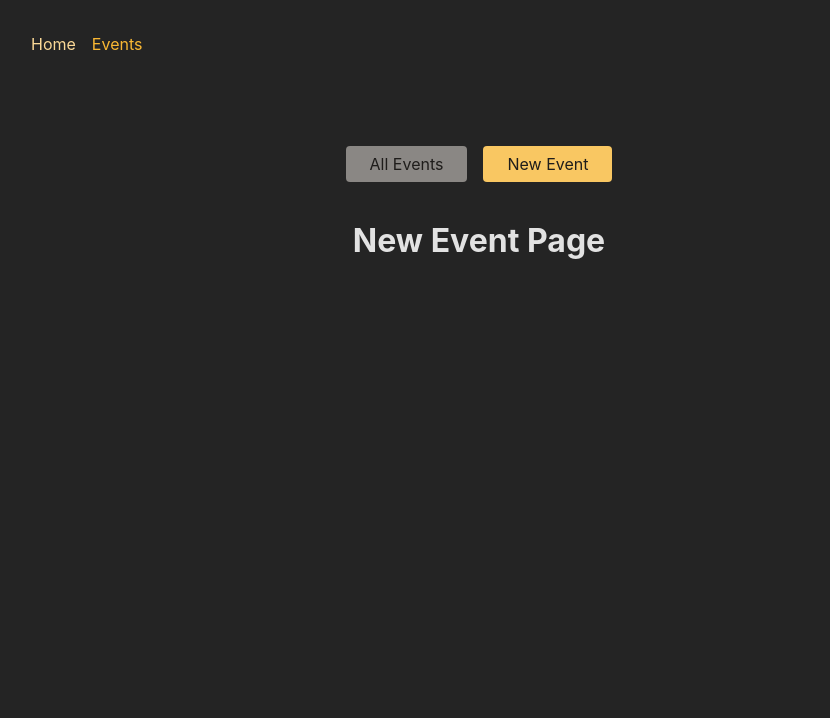
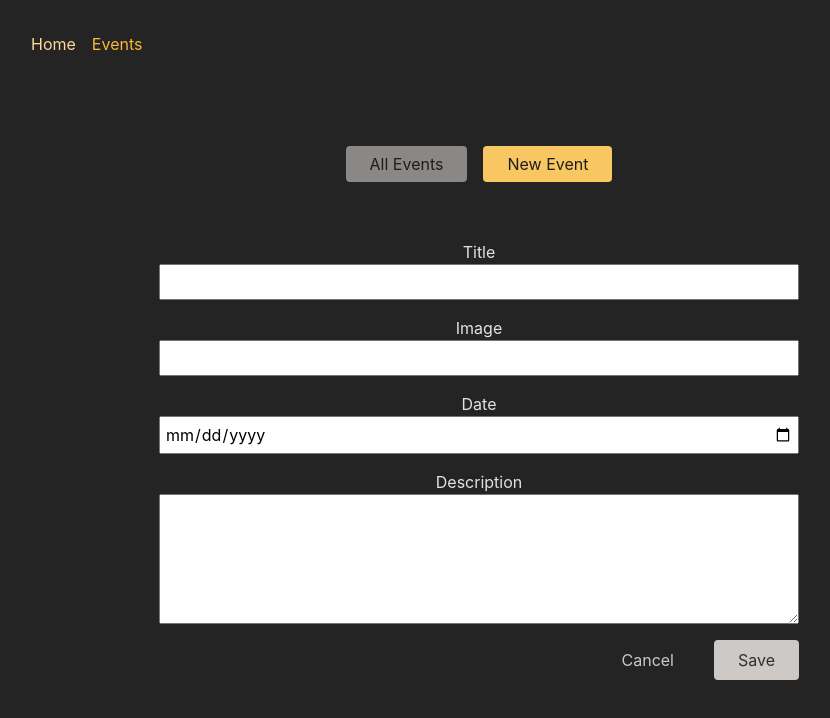
Before and after one commit to seankozen/router-event-site, a React (Create React App) app in the folder frontend/: page /events/new in a window 1280 px wide. Shown: the top 718 px of the page, without its empty margins (161-991 px from the left). Built offline with nearby package versions, Linux system fonts and the light colour scheme.

Commit message:
Data Submission and Action() Functions

```diff
--- a/frontend/src/App.js
+++ b/frontend/src/App.js
@@ -1,9 +1,11 @@
 import { createBrowserRouter, RouterProvider } from "react-router-dom";
 import EventsPage, { loader as eventsLoader } from "./pages/Events";
 import HomePage from "./pages/Home";
-import EventDetailPage from "./pages/EventDetails";
+import EventDetailPage, {
+  loader as eventDetailLoader,
+} from "./pages/EventDetails";
 import EditEventPage from "./pages/EditEvent";
-import NewEventPage from "./pages/NewEvent";
+import NewEventPage, { action as newEventAction } from "./pages/NewEvent";
 import RootLayout from "./pages/Root";
 import EventsRootLayout from "./pages/EventsRoot";
 import ErrorPage from "./pages/Error";
@@ -19,10 +21,21 @@
         path: "events",
         element: <EventsRootLayout />,
         children: [
-          { index: true, element: <EventsPage />, loader: eventsLoader},
-          { path: ":eventId", element: <EventDetailPage /> },
-          { path: "new", element: <NewEventPage /> },
-          { path: ":eventId/edit", element: <EditEventPage /> },
+          { index: true, element: <EventsPage />, loader: eventsLoader },
+          {
+            path: ":eventId",
+            id: 'event-detail',
+            loader: eventDetailLoader,
+            children: [
+              {
+                index: true,
+                element: <EventDetailPage />,
+              },
+              { path: "edit", element: <EditEventPage />},
+            ],
+          },
+
+          { path: "new", element: <NewEventPage />, action: newEventAction  },
         ],
       },
     ],
--- a/frontend/src/components/EventForm.js
+++ b/frontend/src/components/EventForm.js
@@ -1,30 +1,55 @@
-import { useNavigate } from 'react-router-dom';
+import { Form, useNavigate } from "react-router-dom";
 
-import classes from './EventForm.module.css';
+
+import classes from "./EventForm.module.css";
 
 function EventForm({ method, event }) {
   const navigate = useNavigate();
   function cancelHandler() {
-    navigate('..');
+    navigate("..");
   }
 
   return (
-    <form className={classes.form}>
+    <Form method='post' className={classes.form}>
       <p>
         <label htmlFor="title">Title</label>
-        <input id="title" type="text" name="title" required />
+        <input
+          id="title"
+          type="text"
+          name="title"
+          required
+          defaultValue={event ? event.title : ""}
+        />
       </p>
       <p>
         <label htmlFor="image">Image</label>
-        <input id="image" type="url" name="image" required />
+        <input
+          id="image"
+          type="url"
+          name="image"
+          required
+          defaultValue={event ? event.image : ""}
+        />
       </p>
       <p>
         <label htmlFor="date">Date</label>
-        <input id="date" type="date" name="date" required />
+        <input
+          id="date"
+          type="date"
+          name="date"
+          required
+          defaultValue={event ? event.date : ""}
+        />
       </p>
       <p>
         <label htmlFor="description">Description</label>
-        <textarea id="description" name="description" rows="5" required />
+        <textarea
+          id="description"
+          name="description"
+          rows="5"
+          required
+          defaultValue={event ? event.description : ""}
+        />
       </p>
       <div className={classes.actions}>
         <button type="button" onClick={cancelHandler}>
@@ -32,7 +57,7 @@
         </button>
         <button>Save</button>
       </div>
-    </form>
+    </Form>
   );
 }
 
--- a/frontend/src/components/EventItem.js
+++ b/frontend/src/components/EventItem.js
@@ -1,3 +1,4 @@
+import { Link } from 'react-router-dom';
 import classes from './EventItem.module.css';
 
 function EventItem({ event }) {
@@ -12,7 +13,7 @@
       <time>{event.date}</time>
       <p>{event.description}</p>
       <menu className={classes.actions}>
-        <a href="edit">Edit</a>
+        <Link to="edit">Edit</Link>
         <button onClick={startDeleteHandler}>Delete</button>
       </menu>
     </article>
--- a/frontend/src/components/EventsList.js
+++ b/frontend/src/components/EventsList.js
@@ -1,5 +1,6 @@
 //import { useLoaderData } from 'react-router-dom';
 import classes from './EventsList.module.css';
+import { Link } from 'react-router-dom';
 
 function EventsList({events}) {
 
@@ -11,13 +12,13 @@
       <ul className={classes.list}>
         {events.map((event) => (
           <li key={event.id} className={classes.item}>
-            <a href="...">
+            <Link to={event.id}>
               <img src={event.image} alt={event.title} />
               <div className={classes.content}>
                 <h2>{event.title}</h2>
                 <time>{event.date}</time>
               </div>
-            </a>
+            </Link>
           </li>
         ))}
       </ul>
--- a/frontend/src/pages/EditEvent.js
+++ b/frontend/src/pages/EditEvent.js
@@ -1,6 +1,11 @@
+import { useRouteLoaderData } from "react-router-dom";
+import EventForm from "../components/EventForm";
+
 function EditEventPage () {
+    const data = useRouteLoaderData('event-detail');
+
     return (
-        <h1>Edit Event Page</h1>
+        <EventForm event={data.event}/>
     );
 }
 
--- a/frontend/src/pages/EventDetails.js
+++ b/frontend/src/pages/EventDetails.js
@@ -1,14 +1,29 @@
-import { useParams } from "react-router-dom";
+import { useRouteLoaderData, json } from "react-router-dom";
+import EventItem from "../components/EventItem";
 
 function EventDetailPage() {
-  const params = useParams();
+  const data = useRouteLoaderData('event-detail');
+
 
   return (
     <>
-      <h1>Event Detail Page</h1>
-      <p>Event ID : {params.eventId}</p>
+      <EventItem event={data.event}/>
     </>
   );
 }
 
 export default EventDetailPage;
+
+export async function loader({request, params}) {
+  const id = params.eventId;
+
+  const response = await fetch('http://localhost:8080/events/' + id)
+
+  if(!response.ok) {
+    throw json({ message: "Could not fetch details for selected event." }, {
+      status: 500,
+    });
+  } else {
+    return response;
+  }
+}
--- a/frontend/src/pages/Events.js
+++ b/frontend/src/pages/Events.js
@@ -13,7 +13,7 @@
 
 //Cannot use hooks in a loader
 export async function loader() {
-  const response = await fetch("http://localhost:8080/events111");
+  const response = await fetch("http://localhost:8080/events");
 
   if (!response.ok) {
     /*throw new Response(JSON.stringify({ message: "Could not fetch events." }), {
--- a/frontend/src/pages/NewEvent.js
+++ b/frontend/src/pages/NewEvent.js
@@ -1,7 +1,32 @@
-function NewEventPage () {
-    return (
-        <h1>New Event Page</h1>
-    );
+import { json, redirect } from 'react-router-dom';
+import EventForm from "../components/EventForm";
+
+function NewEventPage() {
+  return <EventForm />;
 }
 
 export default NewEventPage;
+
+export async function action({request, params}) {
+  const data = await request.formData();
+
+  const eventData = {
+    title: data.get('title'),
+    image: data.get('image'),
+    date: data.get('date'),
+    description: data.get('description'),
+  }
+
+  const response = await fetch("http://localhost:8080/events",
+    {
+      method: 'POST',
+      headers: { 'Content-Type': 'application/json' },
+      body: JSON.stringify(eventData),
+    });
+
+    if(!response.ok) {
+        throw json({message: 'Could not save event.'}, {status: 500});
+    }
+
+    return redirect('/events');
+}
```
Also changed, not shown: 1 other file (tests, documents, lock files or other folders).
